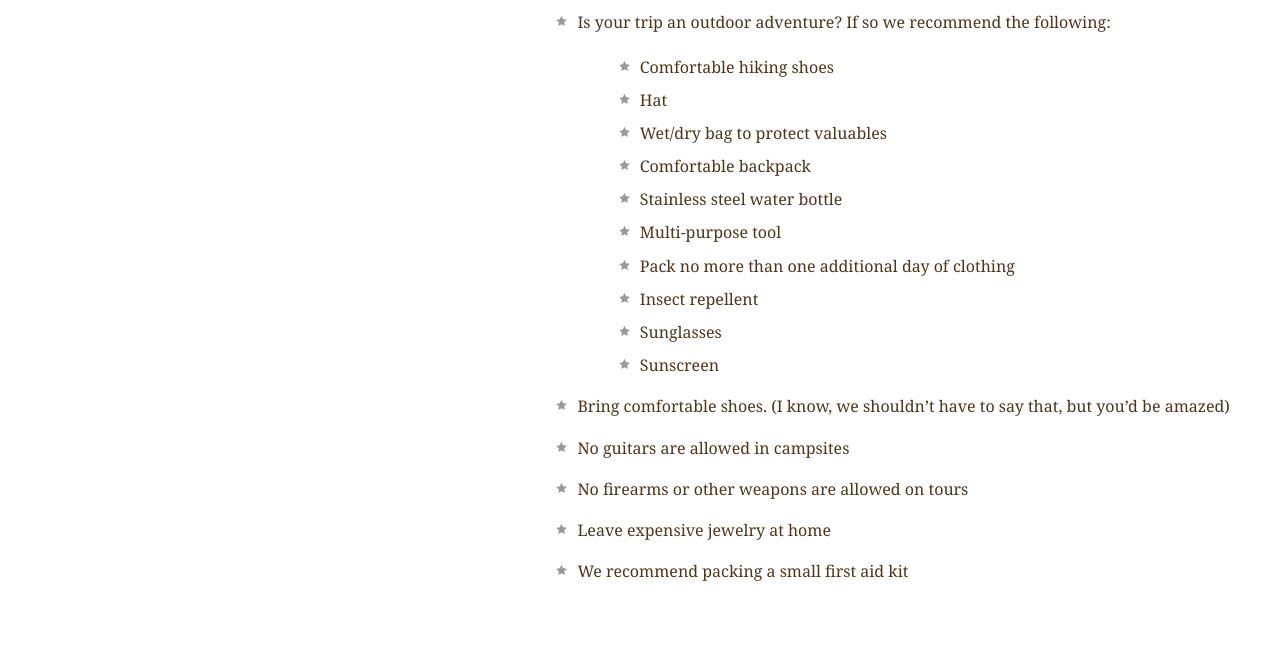
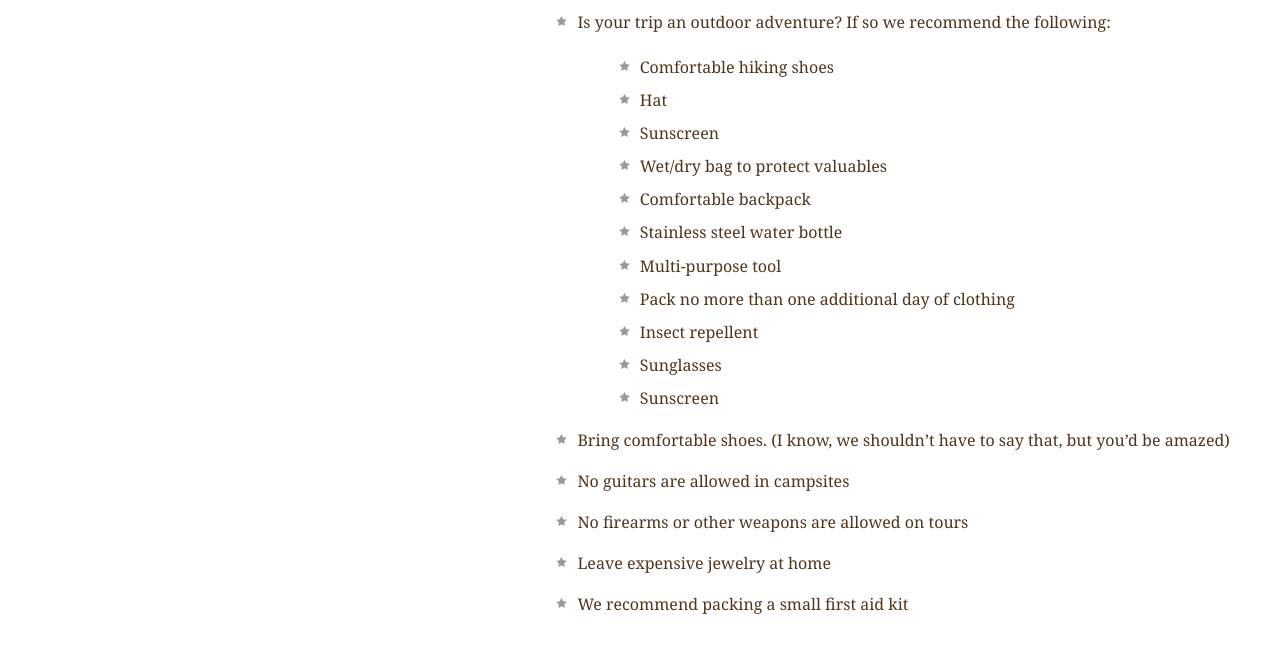
Before and after one commit to behrudinb/explore_california, a plain HTML site: page resources.html in a window 1280 px wide. Shown: the part 1980-2629 px from the top of the page. Drawn offline with Linux system fonts and the light colour scheme.

```diff
--- a/resources.html
+++ b/resources.html
@@ -96,6 +96,7 @@
               <ul>
                 <li>Comfortable hiking shoes</li>
                 <li>Hat</li>
+                <li>Sunscreen</li>
                 <li>Wet/dry bag to protect valuables</li>
                 <li>Comfortable backpack</li>
                 <li>Stainless steel water bottle</li>
```
